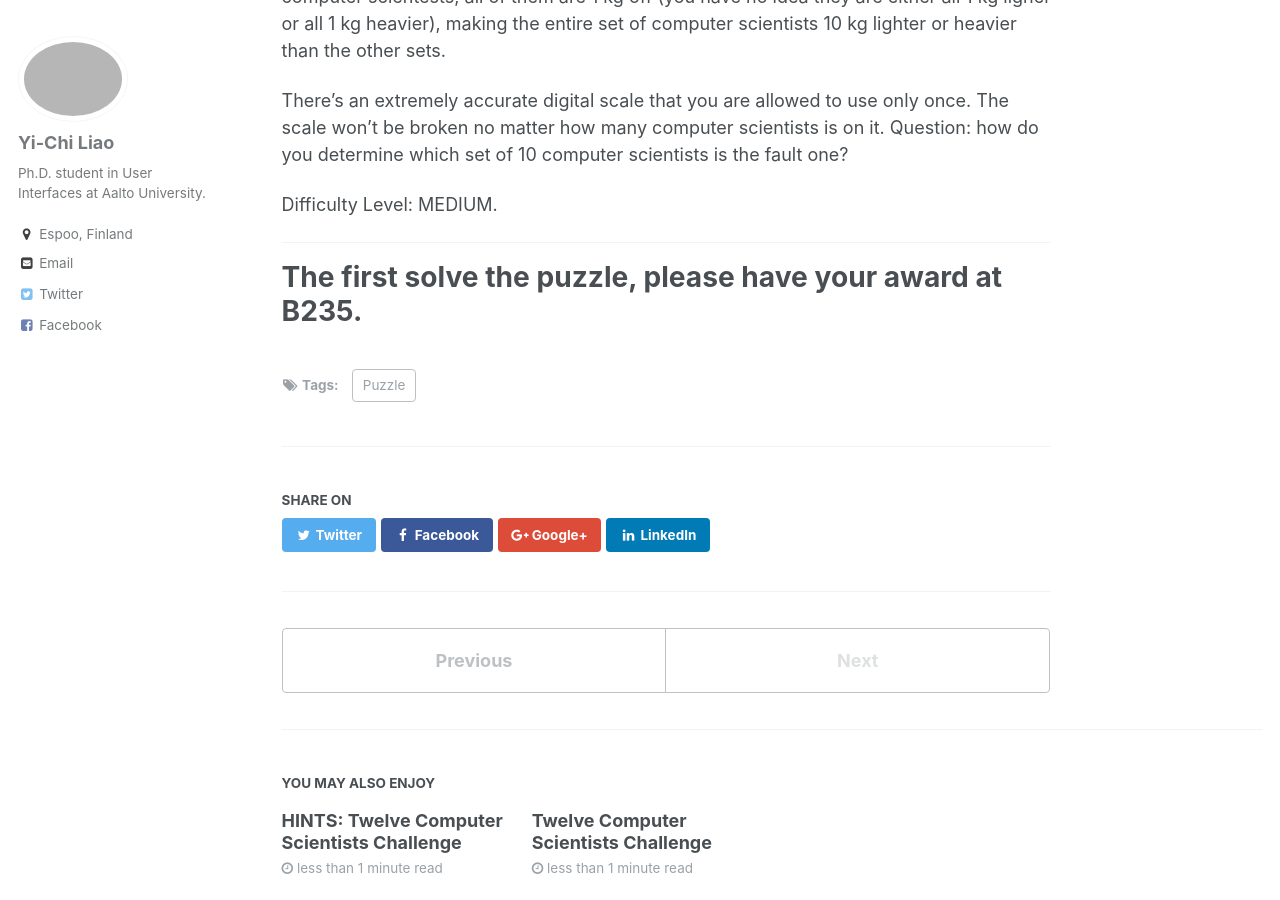
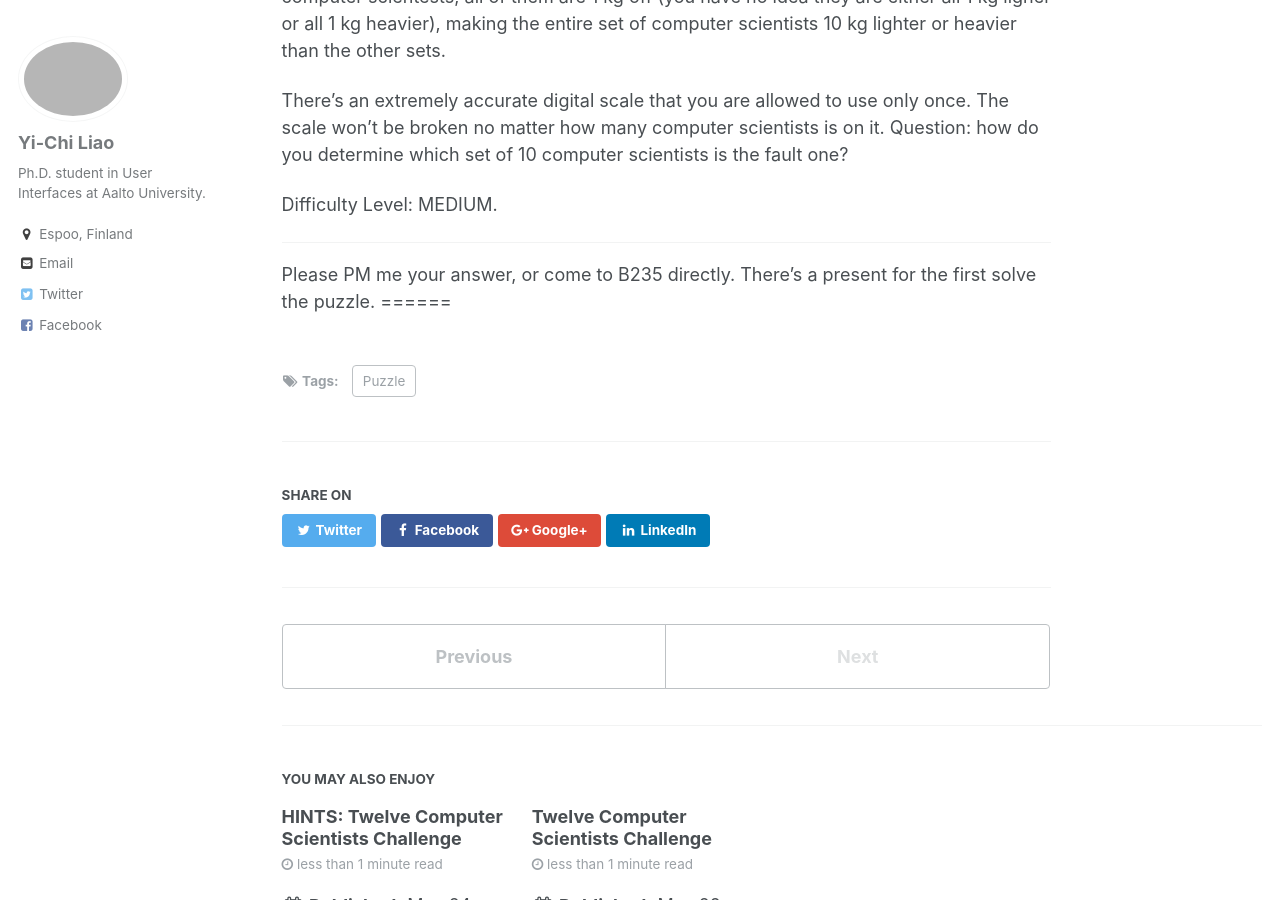
Before and after one commit to yichiliao/yichiliao.github.io, a Jekyll site: the page built from _posts/2018-05-28-100ppl.md, in a window 1280 px wide and 900 px high, scrolled down 313 px. Built offline with Jekyll 4.4.1, drawn with Linux system fonts in a browser that asks for light colours.

Commit message:
PUZZLE 2

```diff
--- a/_posts/2018-05-28-100ppl.md
+++ b/_posts/2018-05-28-100ppl.md
@@ -15,5 +15,6 @@ Difficulty Level: MEDIUM.
 
 ------
 
-The first solve the puzzle, please have your award at B235.
+Please PM me your answer, or come to B235 directly.
+There's a present for the first solve the puzzle.
 ======
```
